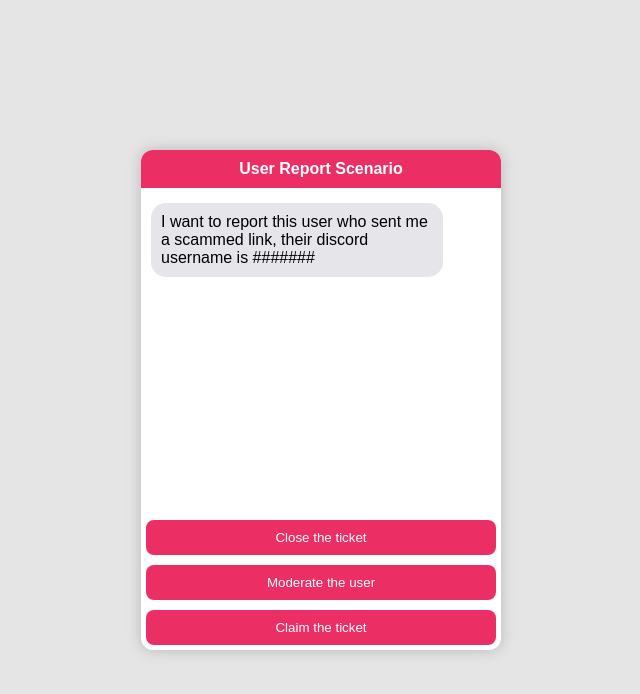
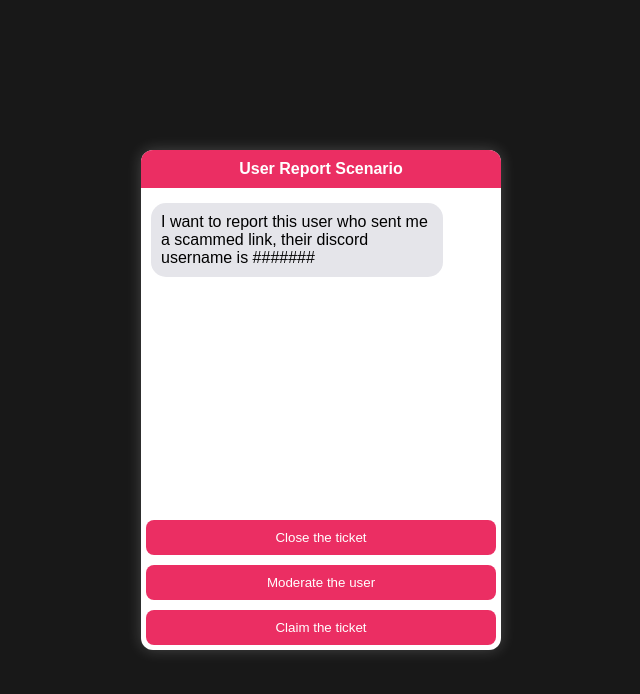
Before and after one commit to Mr-moo-real/User-report-scenario, a plain HTML site: page index.html in a window 1280 px wide. Shown: the whole page, without its empty margins (319-959 px from the left). Drawn offline with Linux system fonts and the light colour scheme.

Commit message:
Update index.html

```diff
--- a/index.html
+++ b/index.html
@@ -12,7 +12,7 @@
             align-items: center;
             height: 100vh;
             margin: 0;
-            background-color: #e5e5e5;
+            background-color: #181818ff;
         }
         .container {
             width: 360px;
@@ -22,7 +22,7 @@
             border-radius: 12px;
             overflow: hidden;
             background: white;
-            box-shadow: 0 0 15px rgba(0, 0, 0, 0.2);
+            box-shadow: 0 0 15px rgba(255, 255, 255, 0.2);
         }
         .header {
             background-color: #eb2e63; /* Uplift Games color */
```
